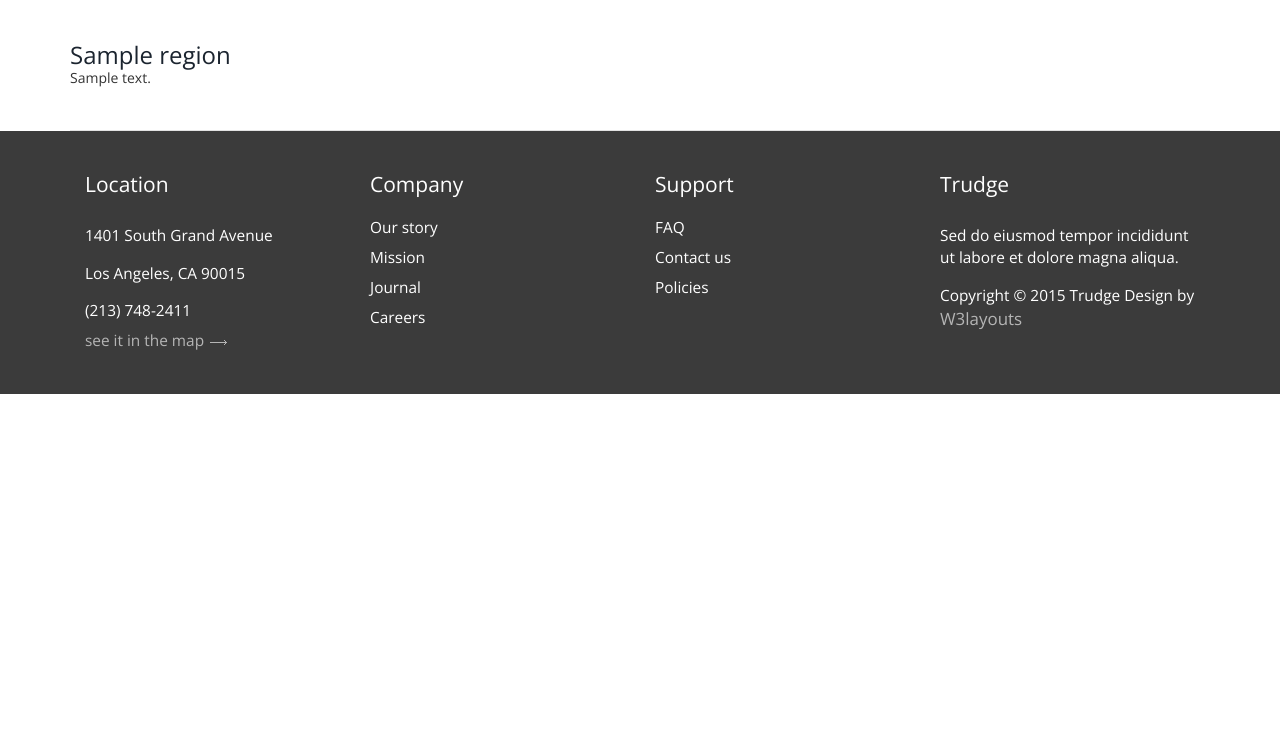
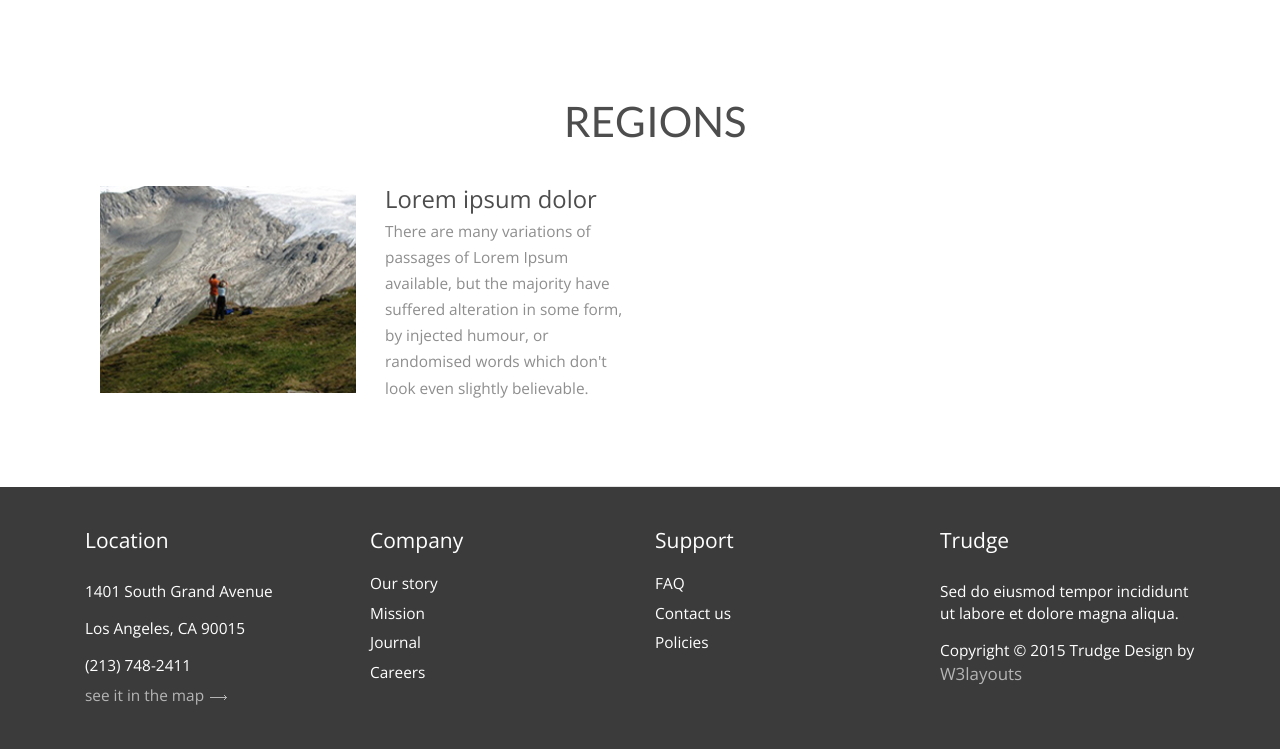
Before and after one commit to Botovod/travellers3, a Django app: template travelers_project/geography/templates/geography/regions.html in a window 1280 px wide. Shown: the part 117-866 px from the top of the page. Before the commit the page ends 511 px from the top, so only its background shows below. Run offline with Django 3.2, Linux system fonts and the light colour scheme; the template is opened without the code that fills it: most values are stand-ins (such as "Sample title", 1, 10 or a date in 2020); some libraries are stand-ins or nearby versions.

Commit message:
Add content

```diff
--- a/travelers_project/geography/templates/geography/regions.html
+++ b/travelers_project/geography/templates/geography/regions.html
@@ -1,8 +1,31 @@
 {% extends 'base.html' %}
 
 {% block content %}
-    {% for region in region_list %}
-        <a href="{% url 'region_detail_url' pk=region.pk %}"><h3>{{ region.title }}</h3></a>
-        <p>{{ region.description }}</p>
-    {% endfor %}
+  <div class="container">
+    <div class="services">
+      <h3 >REGIONS</h3>
+      <div class="grid-top-top">
+        {% for region in region_list %}
+          <div class="col-md-6 ">
+            <div class="col-md-6 service-grid">
+              <a href="single.html">
+                <img class="img-responsive" src="images/app.jpg" alt=""/>
+              </a>
+            </div>
+            <div class="col-md-6 top-grid-right">
+              <h4>Lorem ipsum dolor</h4>
+              <p>
+                There are many variations of passages of Lorem Ipsum available,
+                but the majority have suffered alteration in some form, by injected humour,
+                or randomised words which don't look even slightly believable.
+              </p>
+            </div>
+            <div class="clearfix"> </div>
+          </div>
+        {% endfor %}
+
+        <div class="clearfix"> </div>
+      </div>
+    </div>
+  </div>
 {% endblock %}
```
